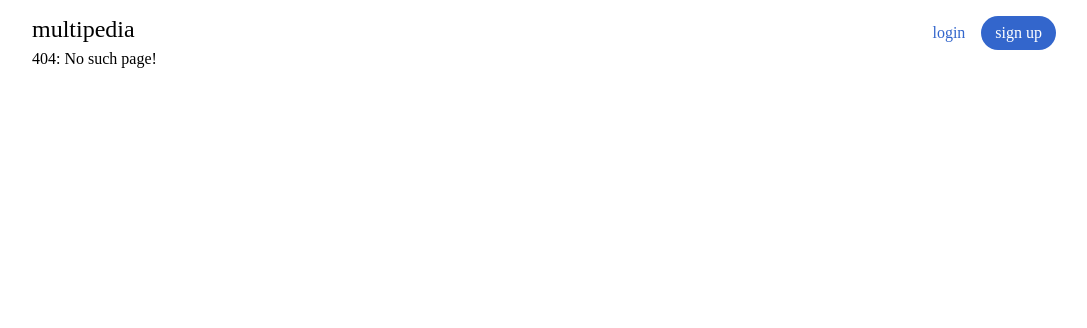
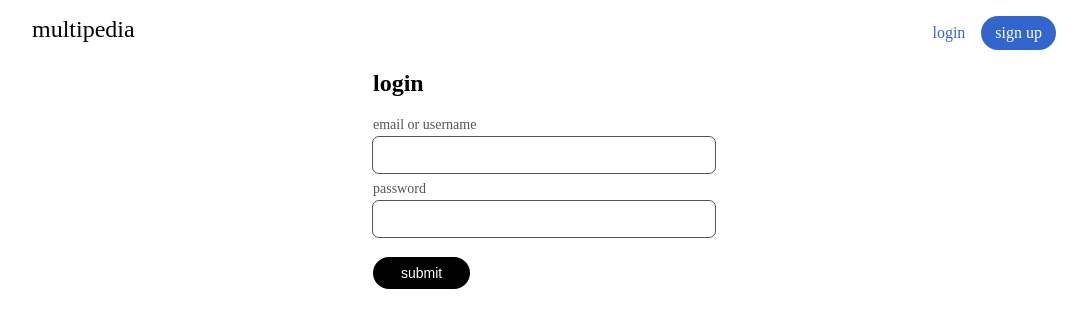
Before and after one commit to fluqont/multipedia, a React (Vite) app in the folder frontend/: page /login in a window 1280 px wide. Before the commit this address had no page. Shown: the top 328 px of the page, without its empty margins (96-1183 px from the left). Built offline with nearby package versions, Linux system fonts and the light colour scheme.

Commit message:
feat: add login

```diff
--- /dev/null
+++ b/frontend/src/actions/login-action.ts
@@ -0,0 +1,44 @@
+import { FormEvent } from "react";
+import { postStrapi } from "../lib/utils/fetch-data";
+import { z } from "zod";
+
+const schemaRegister = z.object({
+  identifier: z.string().min(3).max(20, {
+    message: "Username must be between 3 and 20 characters",
+  }),
+  password: z.string().min(6).max(100, {
+    message: "Password must be between 6 and 100 characters",
+  }),
+});
+
+export async function loginAction(e: FormEvent) {
+  const formData = new FormData(e.target as HTMLFormElement);
+  const validatedFields = schemaRegister.safeParse({
+    identifier: formData.get("identifier"),
+    password: formData.get("password"),
+  });
+
+  if (!validatedFields.success) {
+    return {
+      zodErrors: validatedFields.error.flatten().fieldErrors,
+    };
+  }
+
+  try {
+    const responseData = await postStrapi(
+      "/auth/local",
+      {},
+      validatedFields.data
+    );
+
+    if (responseData.error) {
+      return { error: responseData.error };
+    }
+
+    localStorage.setItem("jwt", responseData.jwt);
+
+    return { user: responseData.user };
+  } catch (e) {
+    return { error: e };
+  }
+}
--- a/frontend/src/pages/layout.tsx
+++ b/frontend/src/pages/layout.tsx
@@ -3,6 +3,7 @@ import atomics from "../atomics.module.css";
 import { Route, Switch } from "wouter";
 import SignUp from "./sign-up";
 import { useUser } from "../lib/utils/context";
+import Login from "./login";
 
 export function Layout() {
   const { user, updateUser } = useUser();
@@ -30,6 +31,7 @@ export function Layout() {
       <main>
         <Switch>
           <Route path="/sign-up" component={SignUp} />
+          <Route path="/login" component={Login} />
           <Route>404: No such page!</Route>
         </Switch>
       </main>
--- /dev/null
+++ b/frontend/src/pages/login.tsx
@@ -0,0 +1,43 @@
+import Form from "../ui/form";
+import InputField from "../ui/input-field";
+import atomics from "../atomics.module.css";
+import { FormEvent, useState } from "react";
+import { Redirect } from "wouter";
+import { useUser } from "../lib/utils/context";
+import { loginAction } from "../actions/login-action";
+
+export default function Login() {
+  const [result, setResult] = useState<null | Record<string, unknown>>(null);
+  const { updateUser } = useUser();
+
+  async function handleLogin(e: FormEvent) {
+    e.preventDefault();
+    setResult(await loginAction(e));
+    updateUser();
+  }
+
+  if (result?.user) {
+    return <Redirect to="/" />;
+  }
+
+  return (
+    <section className={atomics["centered-section"]}>
+      <h1>login</h1>
+      {/* @ts-expect-error even if message doesn't exist, error is not thrown */}
+      <Form onSubmit={handleLogin} error={result?.error?.message}>
+        <InputField
+          id="identifier"
+          // @ts-expect-error even if message doesn't exist, error is not thrown
+          error={result?.zodErrors?.identifier}
+          labelText="email or username"
+        />
+        <InputField
+          id="password"
+          inputType="password"
+          // @ts-expect-error even if message doesn't exist, error is not thrown
+          error={result?.zodErrors?.password}
+        />
+      </Form>
+    </section>
+  );
+}
```
